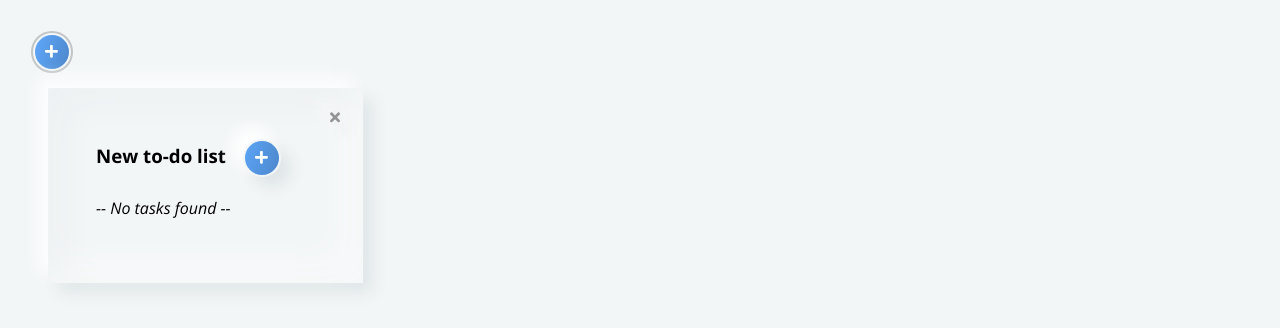
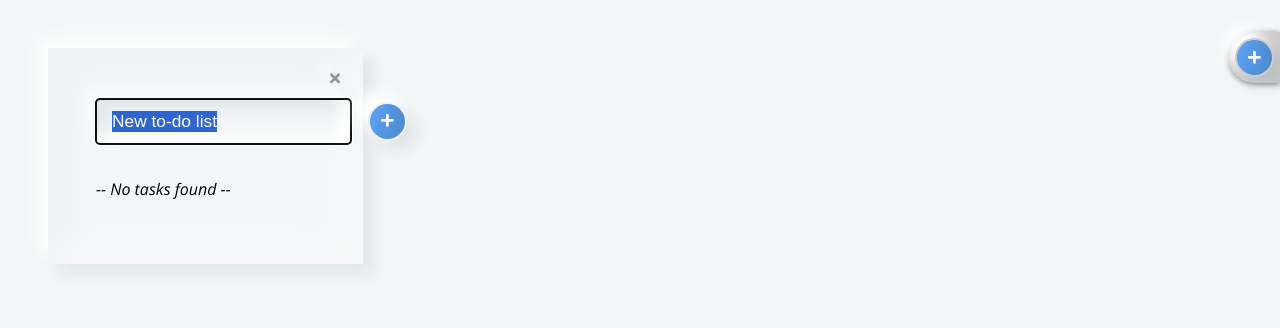
Before and after one commit to singha-cz/a-todo, a React (Create React App) app: page / in a window 1280 px wide. Both pictures are taken after a click on the button "Add new todo list". Shown: the top 328 px of the page. Built offline with nearby package versions, Linux system fonts and the light colour scheme.

Commit message:
editable to-do list title

```diff
--- a/src/App.module.scss
+++ b/src/App.module.scss
@@ -46,4 +46,7 @@
    .w-100{
       width: 100%
    }
+   .mx-auto{
+      margin: 0 auto;
+   }
 }
--- a/src/components/Button/Button.module.scss
+++ b/src/components/Button/Button.module.scss
@@ -1,7 +1,7 @@
 @import "../../theme.scss";
 
 .btn{
-    padding: 0.55rem 0.65rem;
+    padding: 0.6rem 0.8rem;
     border-radius: 8px;
     border: none;
     position: relative;
@@ -32,8 +32,10 @@
   }
 
   .btnPrimary{
-    background-color: $primary;
+    background-color: lighten($primary, 30%);
     color: white;
+    background-clip: padding-box;
+    border: 3px solid transparent;
   }
   .btnSecondary{
     background-color: rgb(156, 156, 156);
@@ -63,6 +65,7 @@
   }
 
   .circle{
+    padding: 0.6rem 0.7rem;
     border-radius: 50%;
     background-color: lighten($primary, 30%);
     background-image: linear-gradient(290deg, rgba(0,0,0,0.2), transparent);
--- /dev/null
+++ b/src/components/EditableOnClick/EditableOnClick.js
@@ -0,0 +1,58 @@
+import React from 'react';
+import css from './EditableOnClick.module.scss';
+
+const EditableOnClick = (props) => {
+    const {
+        id
+        , completed = ""
+        , created = ""
+        , title = ""
+        , saved = false
+        , editable = false
+        , handlers = {}
+     } = props || {};
+
+     const {
+        doSave = () => {},
+        remove = () => {},
+        setEditable = () => {}
+     } = handlers;
+
+     const click = () => setEditable(!editable);
+
+     const handleFocus = (e) => e.target.select();
+
+     const keyUp = (e, id) => {
+        const code = e.keyCode;
+        if (code === 13) doSave(e, id);
+        if (code === 27) {
+           if (!saved) remove(id);
+              else setEditable(false);
+        }
+     }
+
+    const inputElement = <input
+       type="text"
+       className="form-control"
+       name="newTitle"
+       defaultValue={title}
+       onBlur={(e) => doSave(e, id)}
+       onKeyUp={(e) => keyUp(e, id)}
+       onFocus={handleFocus}
+       autoFocus
+    />;
+
+    const timeCompleted = completed? new Date(completed): "";
+    const taskCompleted = completed ? `, Completed: ${timeCompleted.toLocaleString()}` : "";
+    const taskCreated = new Date(created);
+    const taskTitle = `Created: ${taskCreated.toLocaleString()} ${taskCompleted} - Click to edit `;
+    return  editable || !saved ? inputElement : <span
+       title={taskTitle}
+       onClick={click}
+       className={`${completed ? css.taskCompleted : ""} ${css.pointer}`}
+    >
+       {title}
+    </span>;
+ }
+
+ export default EditableOnClick
--- /dev/null
+++ b/src/components/EditableOnClick/EditableOnClick.module.scss
@@ -0,0 +1,11 @@
+@import "../../theme.scss";
+:export { primary: $primary; }
+
+.taskCompleted{
+   text-decoration: line-through;
+   color: #777777;
+   font-weight: normal
+}
+.pointer{
+   cursor: pointer;
+}
--- a/src/components/Task/Task.js
+++ b/src/components/Task/Task.js
@@ -1,6 +1,7 @@
 import React, { useState, useContext } from 'react';
 import css from './Task.module.scss';
 import Button from '../Button/Button';
+import TaskName from '../EditableOnClick/EditableOnClick';
 import { FontAwesomeIcon } from '@fortawesome/react-fontawesome';
 import { library } from '@fortawesome/fontawesome-svg-core';
 import { faCircle, faCheckCircle } from '@fortawesome/free-regular-svg-icons';
@@ -14,9 +15,6 @@ const Task = (props) => {
    const {
       id
       , completed = ""
-      , created = ""
-      , title = ""
-      , saved = false
       , toDoListId = null
    } = props || {};
 
@@ -26,47 +24,9 @@ const Task = (props) => {
       , save = () => { }
    } = handlers || {};
 
-   const click = () => setEditable(!editable);
-
-   const doSave = (e, id, ) => {
+   const doSave = (e, id) => {
       setEditable(false);
       save(id, e.target.value, toDoListId);
-   }
-
-   const keyUp = (e, id) => {
-      const code = e.keyCode;
-      if (code === 13) doSave(e, id);
-      if (code === 27) {
-         if (!saved) remove(id);
-            else setEditable(false);
-      }
-   }
-
-   const handleFocus = (e) => e.target.select();
-
-   const TaskName = ({editable}) => {
-      const taskNameInput = <input
-         type="text"
-         className="form-control"
-         name="newTitle"
-         defaultValue={title}
-         onBlur={(e) => doSave(e, id)}
-         onKeyUp={(e) => keyUp(e, id)}
-         onFocus={handleFocus}
-         autoFocus
-      />;
-
-      const timeCompleted = completed? new Date(completed): "";
-      const taskCompleted = completed ? `, Completed: ${timeCompleted.toLocaleString()}` : "";
-      const taskCreated = new Date(created);
-      const taskTitle = `Created: ${taskCreated.toLocaleString()} ${taskCompleted} - Click to edit `;
-      return  editable || !saved ? taskNameInput : <span
-         title={taskTitle}
-         onClick={click}
-         className={`${completed ? css.taskCompleted : ""} ${css.pointer}`}
-      >
-         {title}
-      </span>;
    }
 
    return (
@@ -74,7 +34,7 @@ const Task = (props) => {
          <span>
             <Button link onClick={() => complete(id, toDoListId)} title={completed ? "Mark incompleted" : "Mark completed"}>
                <FontAwesomeIcon color={completed ? css.primary : ""} size="lg" icon={["far", completed ? "check-circle" : "circle"]} />
-            </Button> <TaskName editable={editable} />
+            </Button> <TaskName editable={editable} handlers={{remove: remove, doSave: doSave, setEditable: setEditable}} {...props} />
          </span> <span className={css.remove}>
             <Button title="Delete" link onClick={() => remove(id, toDoListId)} icon={"times"} />
          </span>
--- a/src/components/TaskList/TaskList.js
+++ b/src/components/TaskList/TaskList.js
@@ -4,6 +4,7 @@ import Filters from '../../components/Filters/Filters';
 import { TodoContext } from '../../context/todo.context';
 import Button from '../../components/Button/Button';
 import Progress from '../../components/Progress/Progress';
+import ToDoListTitle from '../EditableOnClick/EditableOnClick';
 import css from './TaskList.module.scss';
 import { library } from '@fortawesome/fontawesome-svg-core';
 import { faPlus, faSearch, faSpinner } from '@fortawesome/free-solid-svg-icons';
@@ -12,14 +13,15 @@ library.add(faPlus, faSearch, faSpinner);
 
 const TaskList = (props) => {
    const [search, setSearch] = useState();
+   const [editable, setEditable] = useState();
    const [filter, setFilter] = useState('ALL');
    const [toDoLists, handlers] = useContext(TodoContext);
 
-   // const filter = filters[0];
    const toDoList = toDoLists.find(item => item.id === props.id);
    const tasks = toDoList.tasks;
    const {
-      addTask
+      addTask,
+      updateToDoListTitle
    } = handlers || {};
 
    const keyUp = (e) => {
@@ -30,6 +32,10 @@ const TaskList = (props) => {
       setFilter(f);
    }
 
+   const doSave = (e) => {
+      setEditable(false);
+      updateToDoListTitle(props.id, e.target.value);
+   }
 
    const searchedTasks = search ? tasks.filter(item => {
       return item.title.toLowerCase().includes(search.toLowerCase())
@@ -67,36 +73,23 @@ const TaskList = (props) => {
 
    const savedTasks = tasks.filter(item => item.saved).length;
 
-   // const postList = posts.length > 0?
-   // <div>
-   //    <h4>Posts</h4>
-   //    <ul>
-   //       {posts.map(item => <li key={item.id}>{item.title}</li>)}
-   //    </ul>
-   // </div>
-   // :
-   // <div className="text-center">
-   //    <FontAwesomeIcon icon="spinner" spin /> Loading posts…
-   // </div>
-
    return (
-      <section className={css.taskListModule}>
-         {
-            // toDoLists.length > 1 &&
-            <Button color="link" icon="times" className={css.closeButton} onClick={() => handlers.removeToDoList(props.id)} />
-         }
+      <section className={css.toDoListModule}>
+         <Button color="link" icon="times" className={css.closeButton} onClick={() => handlers.removeToDoList(props.id)} />
          {
             savedTasks > 0 &&
             <Progress id={props.id} />
          }
-         <h3>
-            {toDoList.title}
-            {
-               taskCount > 0 &&
-               <span> ({taskCount})</span>
-            }
+         <header className={css.toDoListHeader}>
+            <h3>
+               <ToDoListTitle editable={editable} handlers={{doSave: doSave, setEditable: setEditable}} {...toDoList} />
+               {
+                  taskCount > 0 && !editable &&
+                  <span> ({taskCount})</span>
+               }
+            </h3>
             <Button color="primary" circle onClick={() => addTask(props.id)} icon="plus" title="Add task" className={css.addButton}></Button>
-         </h3>
+         </header>
          {
             savedTasks > 1 &&
             <div className={css.searchBox}>
@@ -126,8 +119,6 @@ const TaskList = (props) => {
                {taskList}
             </ul>
          </div>
-         {/* {postList} */}
-
       </section>
    )
 }
--- a/src/components/TaskList/TaskList.module.scss
+++ b/src/components/TaskList/TaskList.module.scss
@@ -1,6 +1,6 @@
 @import "../../theme.scss";
 
-.taskListModule{
+.toDoListModule{
    @include soft-raised(10px);
    padding: 2rem 3rem 3rem;
    flex: 1 0 18%;
@@ -17,6 +17,12 @@
    border-bottom: 1px solid #e6e6e6;
    padding-bottom: 0.8rem;
    padding-top: 0.4rem;
+}
+
+.toDoListHeader{
+   display: flex;
+   justify-content: space-between;
+   align-items: center;
 }
 .addButton{
    margin-left: 1rem;
--- a/src/components/ToDoLists/ToDoLists.js
+++ b/src/components/ToDoLists/ToDoLists.js
@@ -10,11 +10,23 @@ const Lists = () => {
 }
 
 const ToDoLists = () => {
-   const handlers = useContext(TodoContext)[1];
+   const [toDoLists, handlers] = useContext(TodoContext);
    return <>
-      <Button color="primary" circle icon="plus" onClick={handlers.addToDoList} title="Add new todo list" />
+      <div className={css.addToDoList}>
+         <Button color="primary" circle icon="plus" onClick={handlers.addToDoList} title="Add new todo list" />
+      </div>
       <div className={css.toDoLists}>
          <Lists />
+         {
+            toDoLists.length === 0 &&
+            <div className="text-center mx-auto">
+               <em>-- No to-do lists yet --</em>
+               <p>
+                  <Button color="primary" onClick={handlers.addToDoList}> Create a new one</Button>
+               </p>
+            </div>
+
+         }
       </div>
    </>
 }
--- a/src/components/ToDoLists/ToDoLists.module.scss
+++ b/src/components/ToDoLists/ToDoLists.module.scss
@@ -1,4 +1,17 @@
+@import "../../theme.scss";
 .toDoLists{
     display: flex;
     flex-wrap: wrap;
 }
+
+.addToDoList{
+    position: fixed;
+    right: 0;
+    border-radius: 50%;
+    border-top-right-radius: 0;
+    border-bottom-right-radius: 0;
+    text-align: center;
+    background: #cccccc;
+    padding: 0.3rem;
+    box-shadow: 0 1px 6px rgba(0,0,0,0.5);
+}
--- a/src/context/todo.context.js
+++ b/src/context/todo.context.js
@@ -55,8 +55,8 @@ const TodoContextProvider = (props) => {
          return item;
       });
 
-      const allActive = newTasks.every(item => !item.completed);
-      const allCompleted = newTasks.every(item => item.completed);
+      // const allActive = newTasks.every(item => !item.completed);
+      // const allCompleted = newTasks.every(item => item.completed);
 
       toDoLists[toDoListIndex].tasks = newTasks;
       setToDoLists([...toDoLists]);
@@ -101,6 +101,13 @@ const TodoContextProvider = (props) => {
       // setTasks(newTasks);
    }
 
+   const updateToDoListTitle = (id, title) => {
+      const toDoListIndex = getToDoListIndex(id);
+      toDoLists[toDoListIndex].title = title;
+      toDoLists[toDoListIndex].saved = true;
+      setToDoLists([...toDoLists]);
+   }
+
    useEffect(() => {
       //if (toDoLists.length === 0) addToDoList();
        localStorage.setItem('toDoLists', JSON.stringify(toDoLists));
@@ -121,7 +128,8 @@ const TodoContextProvider = (props) => {
                   addTask: addTask,
                   save: save,
                   addToDoList: addToDoList,
-                  removeToDoList: removeToDoList
+                  removeToDoList: removeToDoList,
+                  updateToDoListTitle: updateToDoListTitle
                }
             ]
       }>
```
